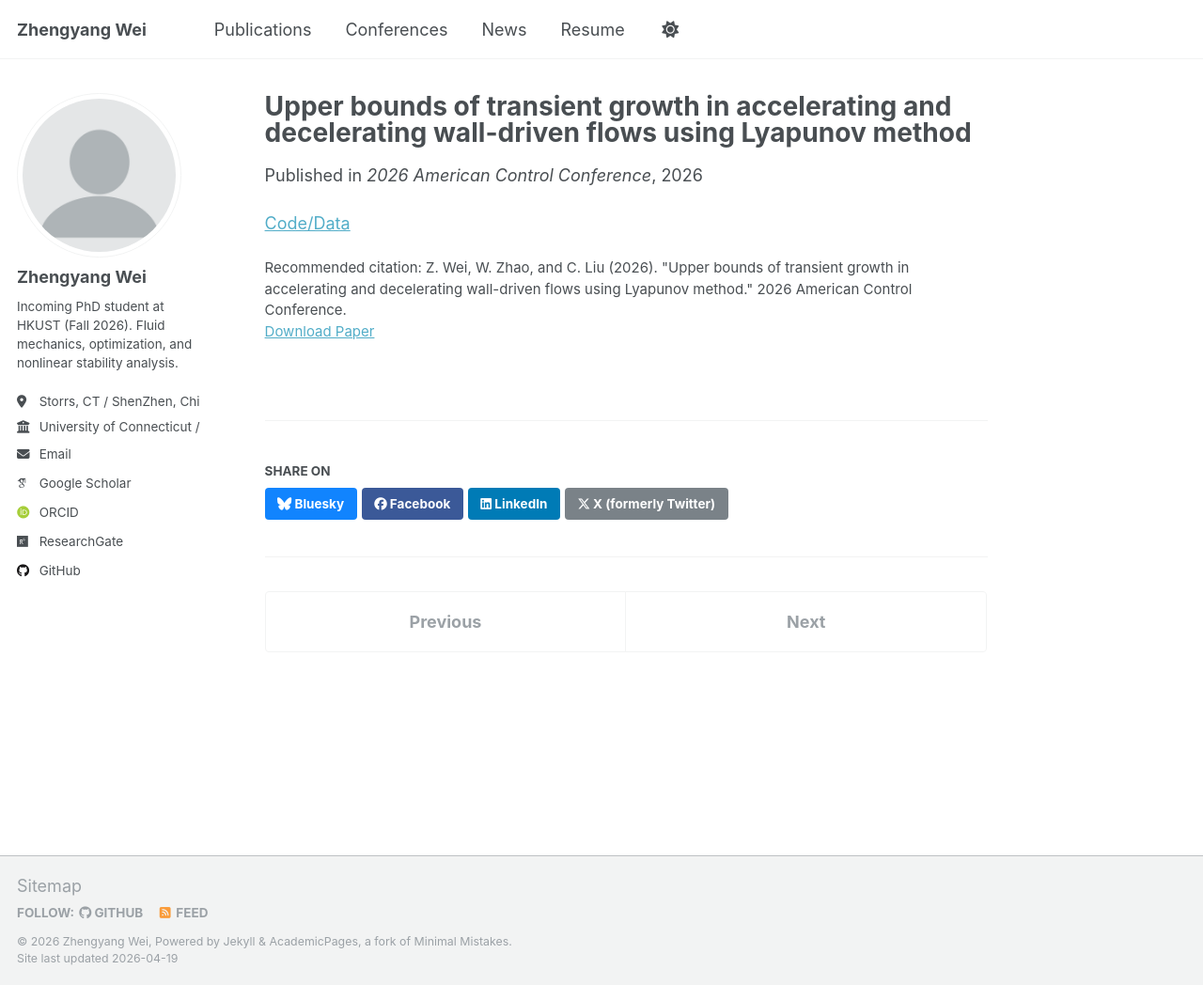
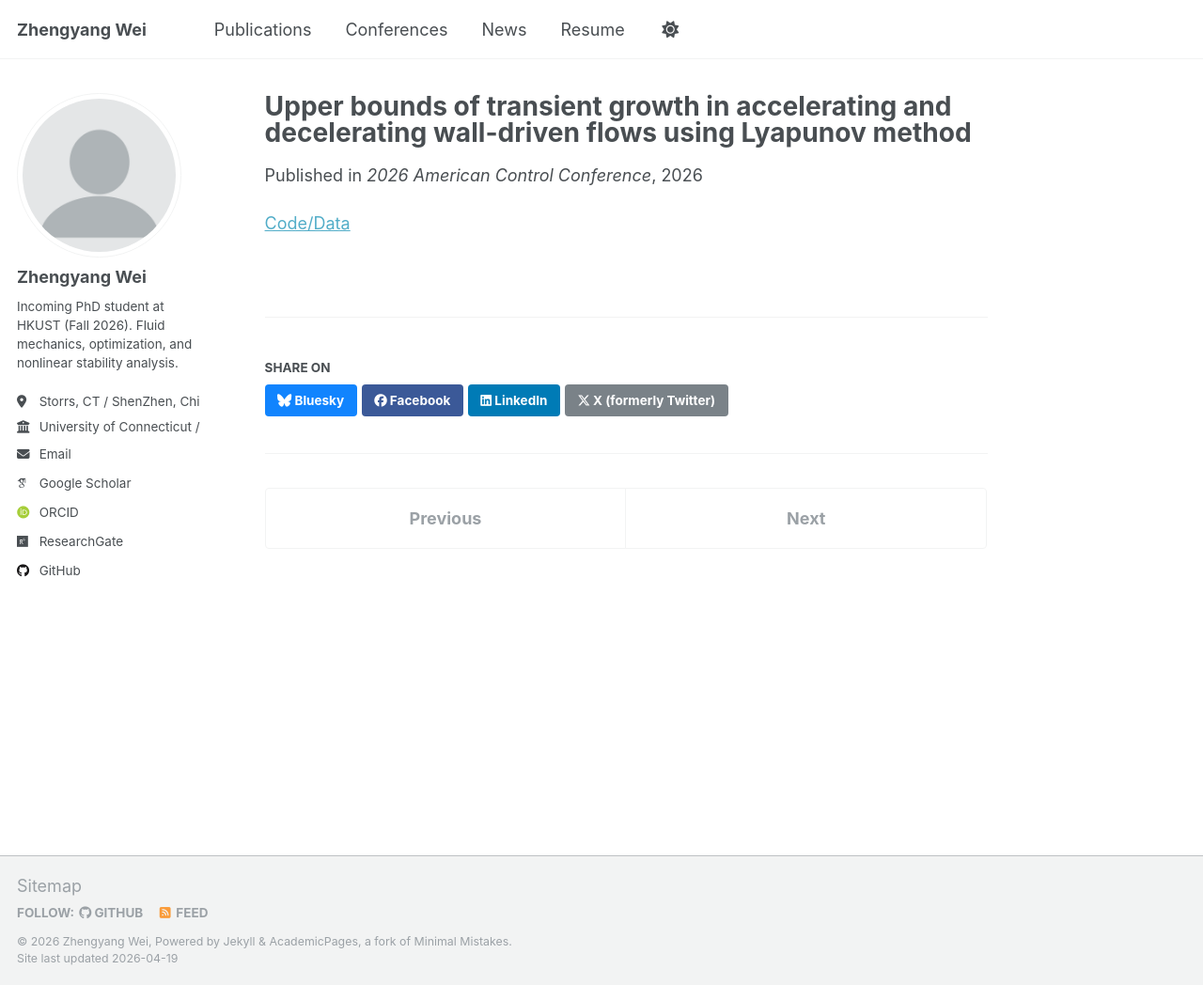
Before and after one commit to GNK48-WZY/gnk48-wzy.github.io, a Jekyll site: the page built from _publications/2026-01-15-upper-bounds-transient-growth.md, in a window 1280 px wide and 1048 px high. Shown: the whole window at 94% size. Built offline with Jekyll 4.4.1, drawn with Linux system fonts in a browser that asks for light colours; some web fonts are replaced.

Commit message:
Update 2026-01-15-upper-bounds-transient-growth.md

```diff
--- a/_publications/2026-01-15-upper-bounds-transient-growth.md
+++ b/_publications/2026-01-15-upper-bounds-transient-growth.md
@@ -6,8 +6,6 @@ permalink: /publication/upper-bounds-transient-growth/
 venue: "2026 American Control Conference"
 date: 2026-01-15
 paperurl: "https://doi.org/10.48550/arXiv.2508.01410"
-excerpt: "Peer-reviewed conference proceedings on transient growth bounds for unsteady wall-driven flows."
-citation: "Z. Wei, W. Zhao, and C. Liu (2026). \"Upper bounds of transient growth in accelerating and decelerating wall-driven flows using Lyapunov method.\" 2026 American Control Conference."
 ---
 
 [Code/Data](https://github.com/GNK48-WZY/Upper_Bound_of_transient_growth.git)
```
